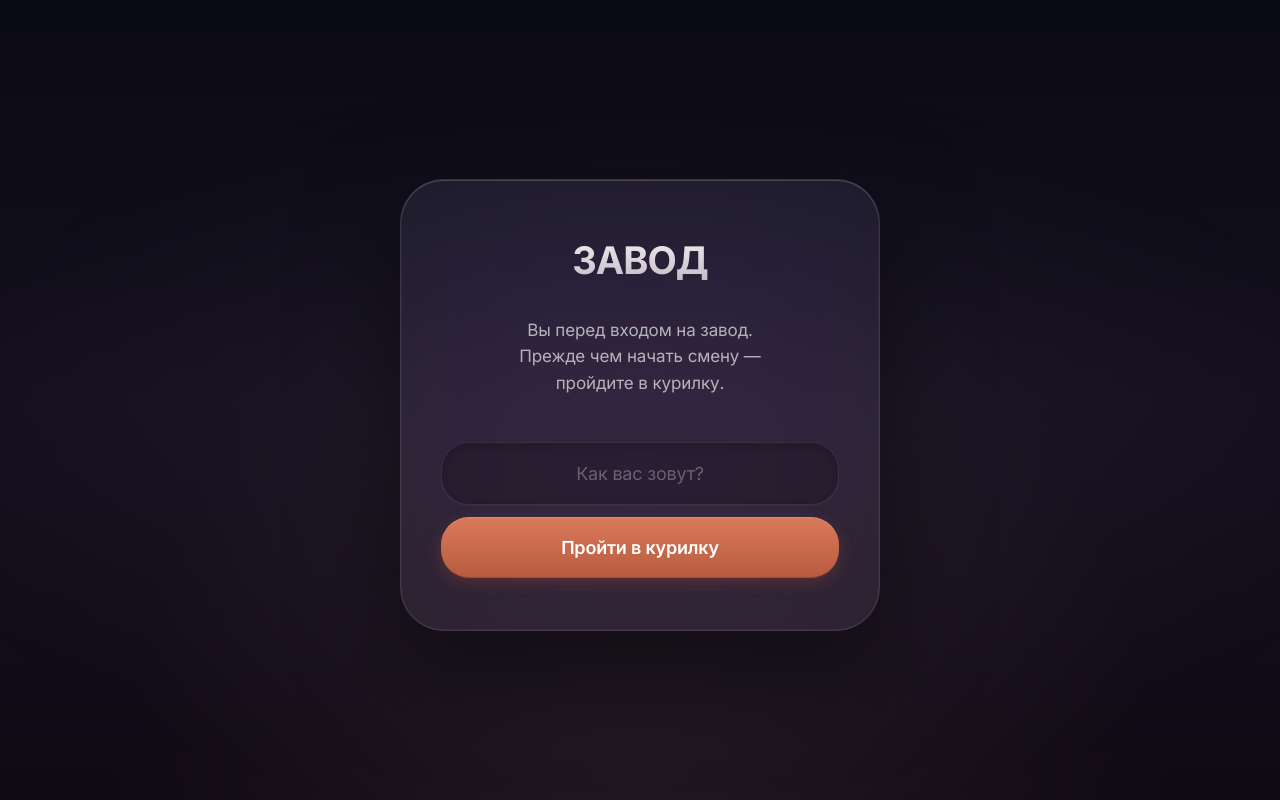
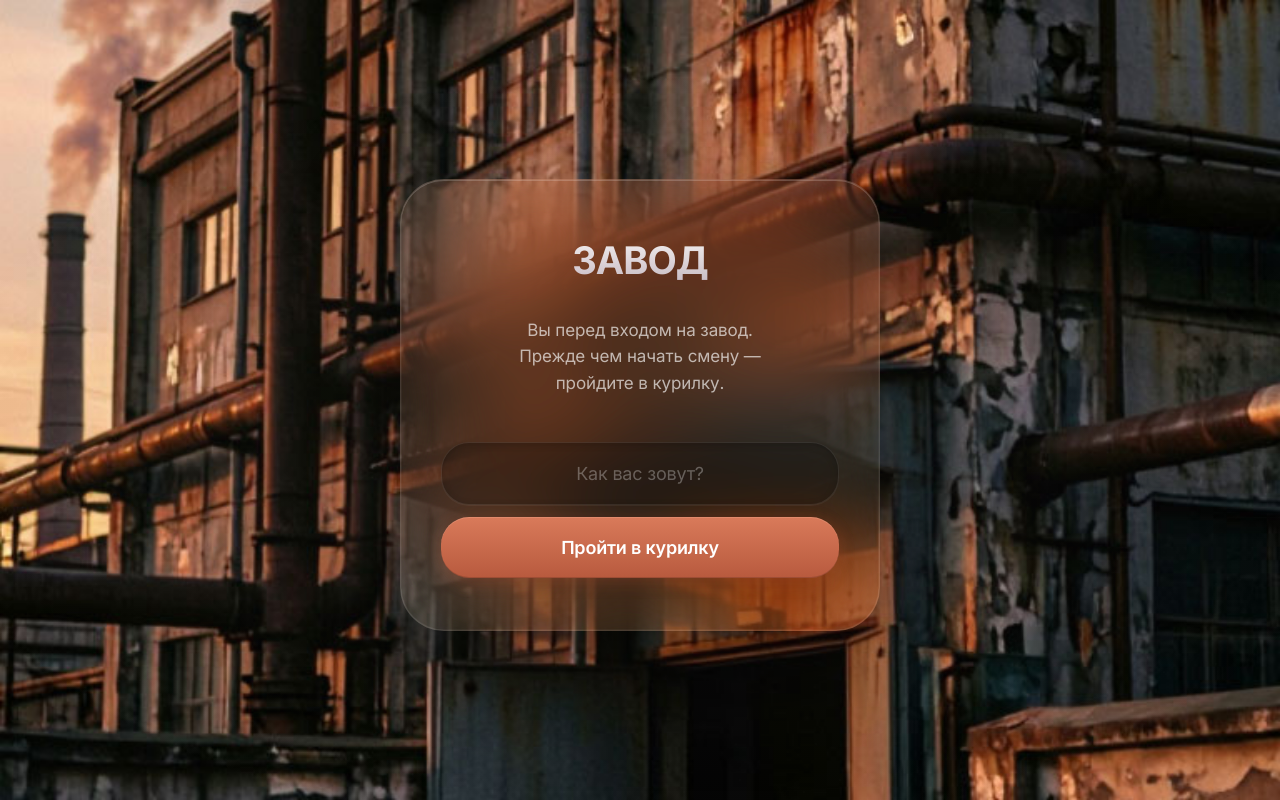
Before and after one commit to ovoshinashevse-rgb/zavod, a website: page public/index.html in a window 1280 px wide. Drawn offline with nearby package versions, Linux system fonts and the light colour scheme; no server answers.

Commit message:
feat: фасад и курилка как фоновые сцены, старт show(screen-enter), время суток только на смене

```diff
--- a/public/css/base.css
+++ b/public/css/base.css
@@ -86,9 +86,9 @@ body::after {
 }
 
 /* ═══════════════════════════════════════════
-   ФОН ПОМЕЩЕНИЯ — атмосфера завода
+   ФОН ПОМЕЩЕНИЯ / СЦЕНЫ — атмосфера завода
    Ложится под стекло. Стекло его размывает.
-   Появляется только после выбора помещения.
+   Появляется по классу на body.
    ═══════════════════════════════════════════ */
 .bg-building {
   position: fixed;
@@ -104,7 +104,9 @@ body::after {
   will-change: opacity, filter;
 }
 
-/* Когда помещение выбрано — фон проявляется */
+/* ─── Когда фон проявляется ─── */
+body.bg-facade  .bg-building,
+body.bg-smoking .bg-building,
 body.building-hangar  .bg-building,
 body.building-shop    .bg-building,
 body.building-basement .bg-building,
@@ -112,7 +114,17 @@ body.building-main    .bg-building {
   opacity: 1;
 }
 
-/* ─── Помещения: какая картинка ─── */
+/* ─── Подготовительные экраны: фасад завода ─── */
+body.bg-facade .bg-building {
+  background-image: url('/img/backgrounds/facade.jpg');
+}
+
+/* ─── Курилка: уличная, вечер ─── */
+body.bg-smoking .bg-building {
+  background-image: url('/img/backgrounds/smoking.jpg');
+}
+
+/* ─── Помещения для смены ─── */
 body.building-hangar .bg-building {
   background-image: url('/img/backgrounds/hangar.jpg');
 }
--- a/public/js/app.js
+++ b/public/js/app.js
@@ -41,6 +41,42 @@
     'screen-end':             'wrap-end'
   };
 
+  // ─── Какие экраны — фасад, какие — курилка ───
+  const FACADE_SCREENS = [
+    'screen-enter',
+    'screen-role',
+    'screen-choose',
+    'screen-building',
+    'screen-product',
+    'screen-equipment',
+    'screen-setup-wait',
+    'screen-waiting',
+    'screen-pause',
+    'screen-end'
+  ];
+
+  const SMOKING_SCREENS = ['screen-smoking'];
+
+  const GAME_SCREENS = [
+    'screen-game-director',
+    'screen-game-security',
+    'screen-game-engineer'
+  ];
+
+  // ─── Снять все фоновые классы с body ───
+  const ALL_BG_CLASSES = [
+    'bg-facade',
+    'bg-smoking',
+    'building-hangar',
+    'building-shop',
+    'building-basement',
+    'building-main'
+  ];
+
+  function clearBgClasses() {
+    document.body.classList.remove(...ALL_BG_CLASSES);
+  }
+
   // ─── Показать экран ───
   function show(id) {
     Object.values(screens).forEach(x => {
@@ -50,6 +86,20 @@
     const target = document.getElementById(screens[id]);
     if (target) target.classList.remove('hidden');
 
+    // ─── Фон сцены ───
+    // Для игровых экранов фон ставит factory_chosen (applyBuilding),
+    // поэтому show() их не трогает — иначе перебьёт выбор помещения.
+    if (!GAME_SCREENS.includes(id)) {
+      clearBgClasses();
+
+      if (FACADE_SCREENS.includes(id)) {
+        document.body.classList.add('bg-facade');
+      } else if (SMOKING_SCREENS.includes(id)) {
+        document.body.classList.add('bg-smoking');
+      }
+    }
+
+    // ─── Курилка: дымность ───
     if (id === 'screen-smoking') {
       document.body.classList.add('in-smoking');
       if (typeof window.applyDensity === 'function') {
@@ -61,6 +111,13 @@
         'density-off', 'density-light', 'density-medium', 'density-heavy'
       );
     }
+
+    // ─── Время суток ───
+    // Вне смены — НЕ трогаем вообще. Переменные остаются как есть.
+    // На смене — время суток работает по решениям.
+    if (GAME_SCREENS.includes(id)) {
+      applyDayTime();
+    }
   }
 
   // ─── Тема завода ───
@@ -71,7 +128,6 @@
 
   // ─── Фон помещения ───
   // key: 'old_hangar' | 'new_shop' | 'basement' | 'main_building'
-  // Можно передавать как ключ, так и undefined / null — тогда фон скрыт.
   const BUILDING_CLASSES = ['building-hangar', 'building-shop', 'building-basement', 'building-main'];
   const BUILDING_MAP = {
     old_hangar:    'building-hangar',
@@ -81,10 +137,9 @@
   };
 
   function applyBuilding(key) {
-    // Снимаем все возможные классы помещения
+    // Снимаем только «помещательные» классы (не трогаем facade / smoking)
     document.body.classList.remove(...BUILDING_CLASSES);
 
-    // Если ключ неизвестен — просто остаёмся без фона
     if (!key) return;
 
     const cls = BUILDING_MAP[key];
@@ -94,8 +149,6 @@
   }
 
   // ─── Состояние фона (rich / mid / poor) ───
-  // Пока не привязано к экономике — по умолчанию mid.
-  // Когда захотим — передадим 'rich' / 'poor' из реального состояния завода.
   const BG_STATE_CLASSES = ['bg-rich', 'bg-mid', 'bg-poor'];
 
   function applyFactoryState(level) {
@@ -147,6 +200,8 @@
 
   // ═══════════════════════════════════════════
   // ВРЕМЯ СУТОК — привязано к решениям
+  // Работает ТОЛЬКО на смене.
+  // Вне смены переменные не трогаются.
   // ═══════════════════════════════════════════
 
   let maxDecisions = 3;
@@ -190,7 +245,18 @@
     root.style.setProperty('--sky-l3', fromTimeline(TIMELINE.skyL3, progress) + '%');
   }
 
+  // Проверяем, активен ли экран смены
+  function isGameScreenActive() {
+    return GAME_SCREENS.some(id => {
+      const wrap = document.getElementById(screens[id]);
+      return wrap && !wrap.classList.contains('hidden');
+    });
+  }
+
   function applyDayTime() {
+    // Крутим время суток ТОЛЬКО на смене
+    if (!isGameScreenActive()) return;
+
     if (maxDecisions <= 0) return;
     let progress = usedDecisions / maxDecisions;
     progress = Math.pow(progress, 0.8);
@@ -220,7 +286,11 @@
 
   socket.on('factory_chosen', (data) => {
     usedDecisions = 0;
-    applyDayTime();
+
+    // Время суток крутим только на смене.
+    if (isGameScreenActive()) {
+      applyDayTime();
+    }
 
     // Включаем фон помещения, если сервер прислал ключ
     if (data && data.factory && data.factory.building) {
@@ -232,5 +302,11 @@
     applyFactoryState('mid');
   });
 
+  // ═══════════════════════════════════════════
+  // СТАРТ: показать первый экран
+  // Без этого фон фасада не включается до первого клика.
+  // ═══════════════════════════════════════════
+  show('screen-enter');
+
   console.log('App: каркас готов');
 })();
```
Also changed, not shown: public/img/backgrounds/facade.jpg (added), public/img/backgrounds/smoking.jpg (added).
